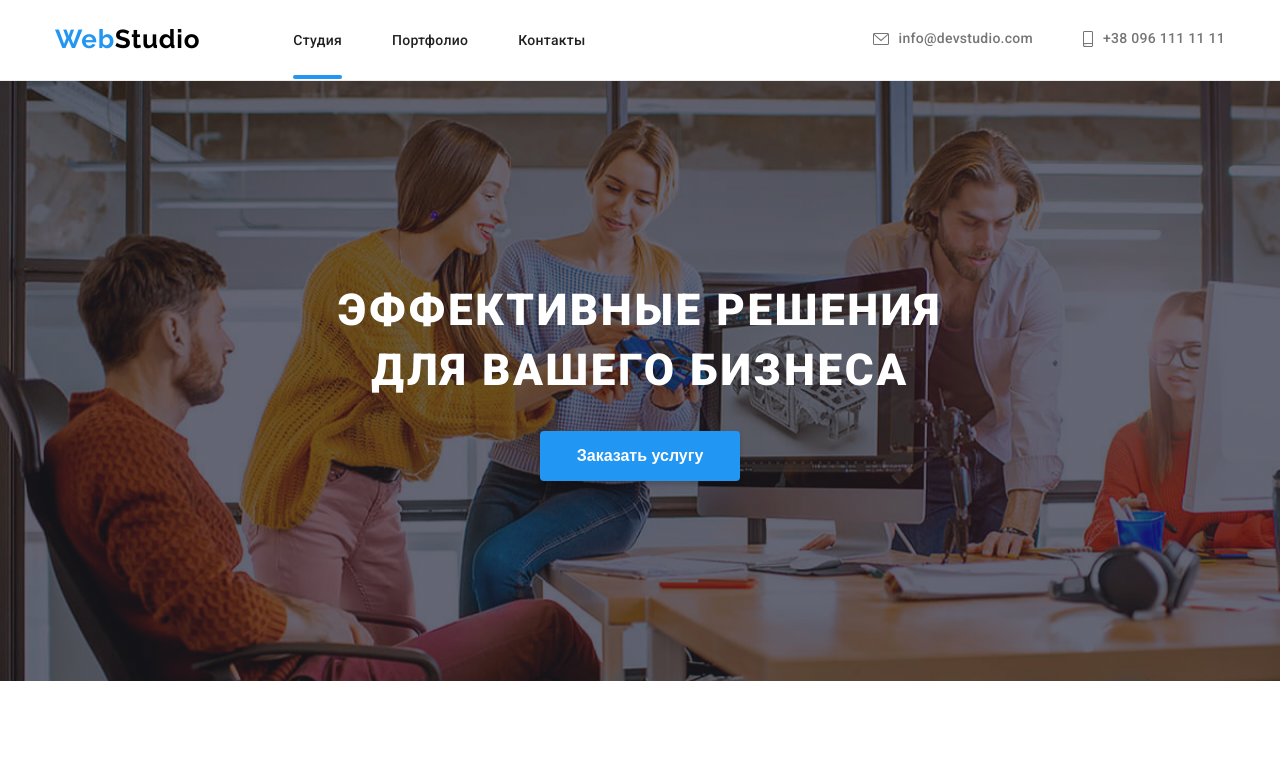
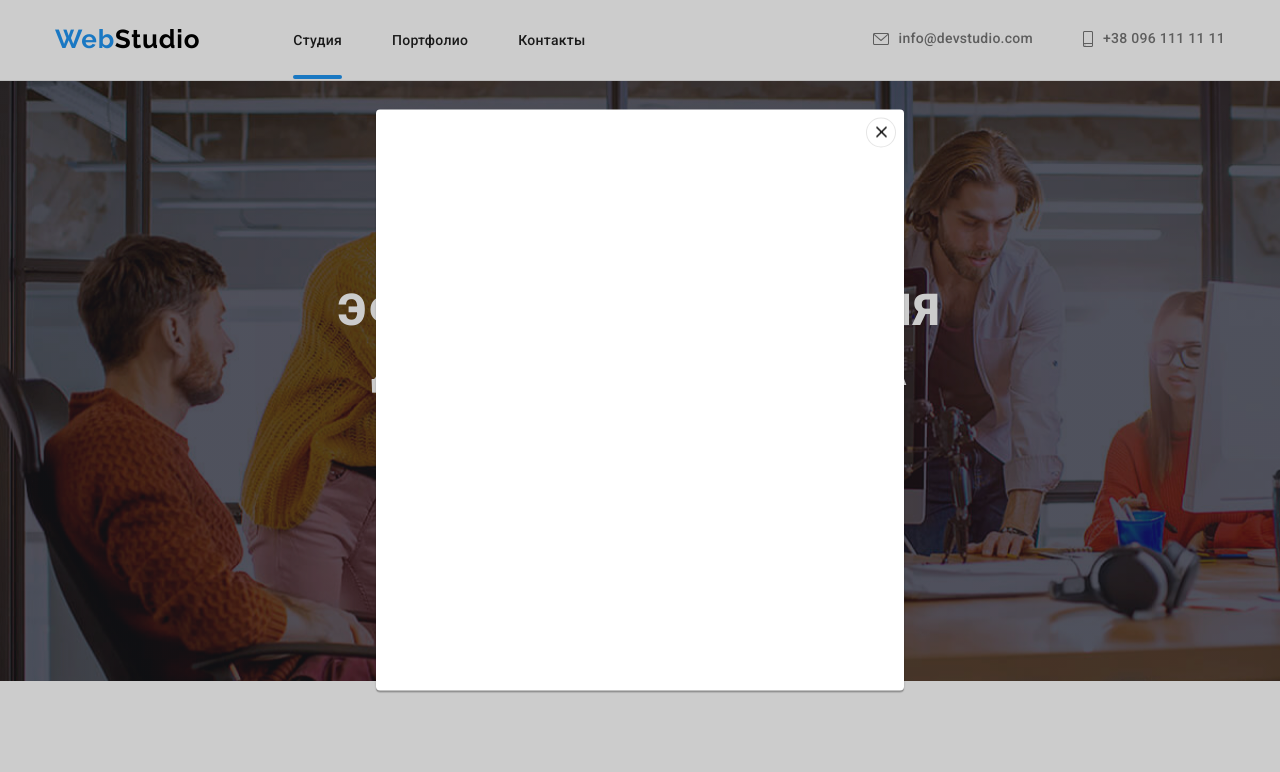
Before and after one commit to EvgeniyKarpuhin/goit-markup-hw-05, a plain HTML site: page index.html in a window 1280 px wide. Both pictures are taken after a click on the button "Заказать услугу". Shown: the top 772 px of the page. Drawn offline with Linux system fonts and the light colour scheme.

Commit message:
Update styles.css

```diff
--- a/css/styles.css
+++ b/css/styles.css
@@ -147,7 +147,6 @@ ul {
     line-height: 1.14;
     letter-spacing: 0.02em;
     position: relative;
-
 }
 
 
@@ -614,3 +613,48 @@ ul {
 .social-size-footer:focus {
     background-color: #2196F3
 }
+
+.modal-window {
+    position: fixed;
+    left: 0;
+    top: 0;
+    width: 100%;
+    height: 100%;
+    opacity: 1;
+    transition: opacity 250ms cubic-bezier(0.4, 0, 0.2, 1);
+    background-color: rgba(0, 0, 0, 0.2);
+}
+
+.modal-window.is-hidden {
+    opacity: 0;
+    pointer-events: none;
+}
+
+.modal {
+    position: absolute;
+    min-height: 581px;
+    min-width: 528px;
+    border-radius: 4px;
+    background-color: #FFFFFF;
+    box-shadow: 0px 1px 3px rgba(0, 0, 0, 0.12), 0px 1px 1px rgba(0, 0, 0, 0.14), 0px 2px 1px rgba(0, 0, 0, 0.2);
+    top: 50%;
+    left: 50%;
+    transform: translate(-50%, -50%) scale(1);
+    text-align: end;
+}
+
+.modal-window.is-hidden .modal {
+    transform: translate(-50%, -50%) scale(0.2);
+}
+
+.modal-close {
+    width: 30px;
+    height: 30px;
+    border: 1px solid rgba(0, 0, 0, 0.1);;
+    border-radius: 50%;
+    cursor: pointer;
+    margin-top: 8px;
+    margin-right: 8px;
+    background: url(../images/close.png) white no-repeat;
+    background-position: center;
+}
```
